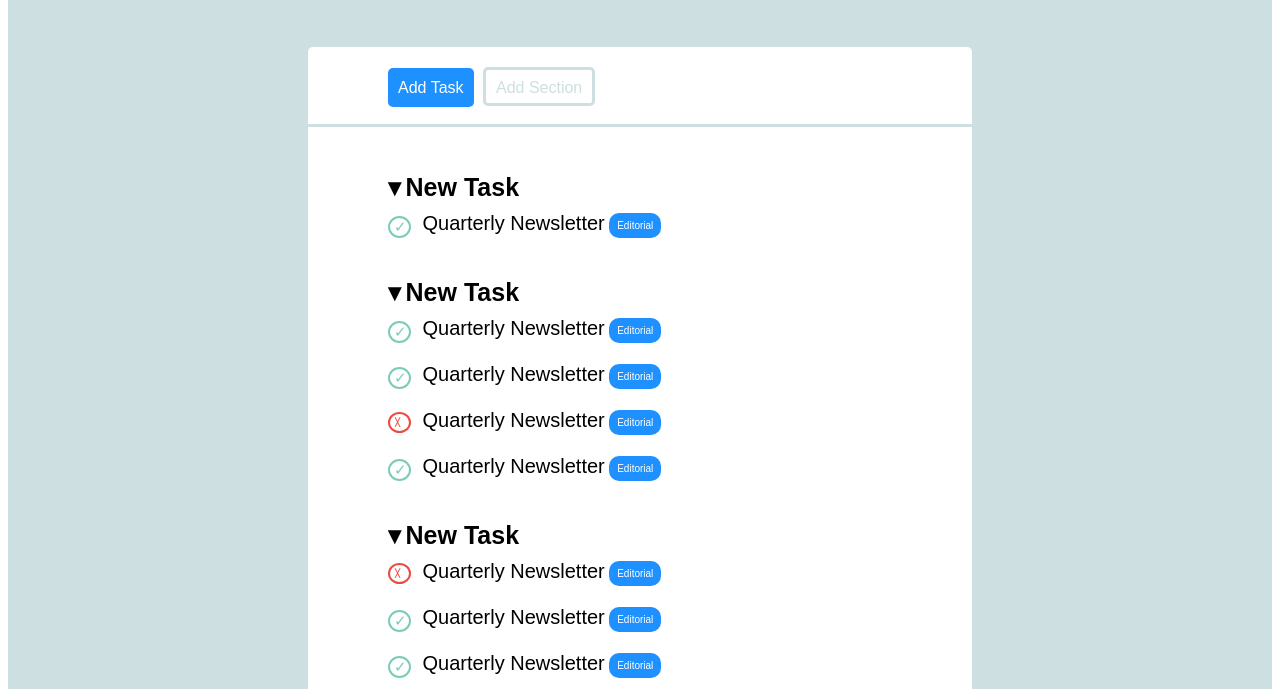
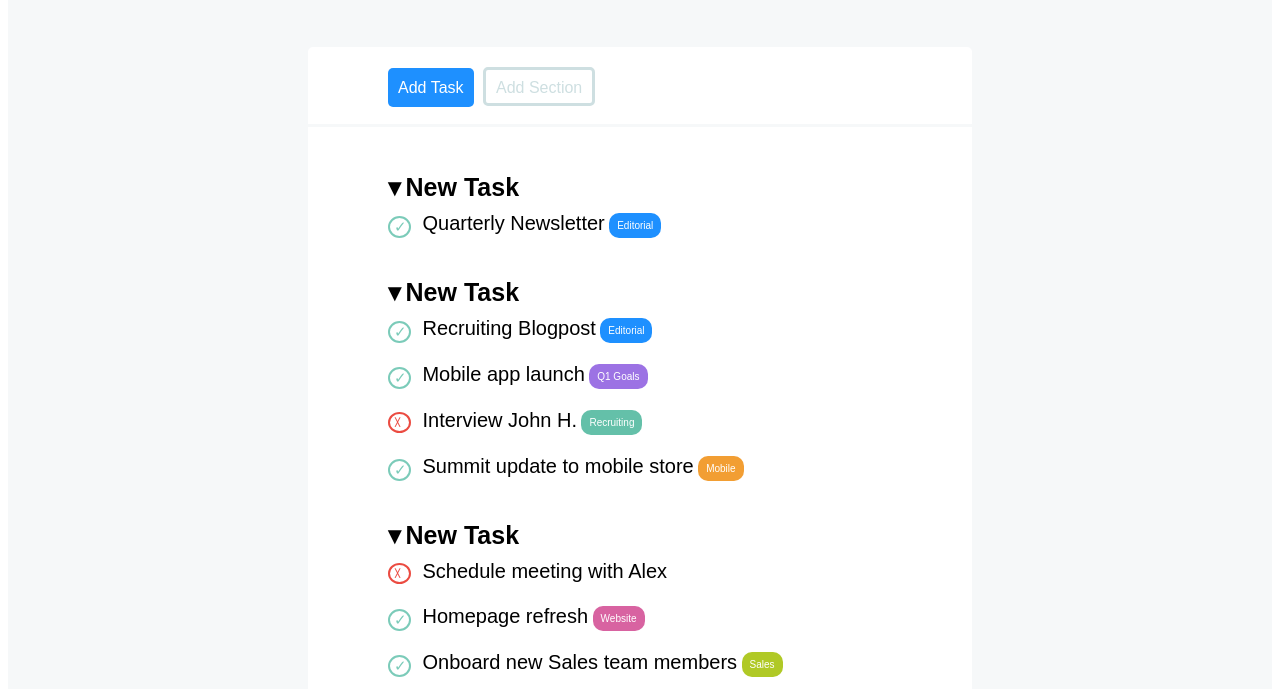
Before and after one commit to MatteoMeneguzzi/html-css-toboolist, a plain HTML site: page index.html in a window 1280 px wide. Shown: the part 111-800 px from the top of the page. Drawn offline with Linux system fonts and the light colour scheme; files whose address does not match are found by name.

Commit message:
complete

```diff
--- a/index.html
+++ b/index.html
@@ -57,26 +57,26 @@
 
         <div class="row">
         <div class="check">&check;</div>
-        <div class="descrip">Quarterly Newsletter</div>
+        <div class="descrip">Recruiting Blogpost</div>
         <div class="editorial">Editorial</div>
         </div>
 
         <div class="row">
         <div class="check">&check;</div>
-        <div class="descrip">Quarterly Newsletter</div>
-        <div class="editorial">Editorial</div>
+        <div class="descrip">Mobile app launch</div>
+        <div class="goals">Q1 Goals</div>
         </div>
 
         <div class="row">
         <div class="remove">&#9587;</div>
-        <div class="descrip">Quarterly Newsletter</div>
-        <div class="editorial">Editorial</div>
+        <div class="descrip">Interview John H.</div>
+        <div class="recruiting">Recruiting</div>
         </div>
 
         <div class="row">
         <div class="check">&check;</div>
-        <div class="descrip">Quarterly Newsletter</div>
-        <div class="editorial">Editorial</div>
+        <div class="descrip">Summit update to mobile store</div>
+        <div class="mobile">Mobile</div>
         </div>
 
 
@@ -86,29 +86,26 @@
 <p class="new-task">
     <div class="title-list-arrow">&#9662; </div><div class="title-list">New Task</div>
 
-    <div class="row">
+    <div class="row-alternative">
         <div class="remove">&#9587;</div>
-        <div class="descrip">Quarterly Newsletter</div>
-        <div class="editorial">Editorial</div>
+        <div class="descrip">Schedule meeting with Alex</div>
         </div>
 
         <div class="row">
         <div class="check">&check;</div>
-        <div class="descrip">Quarterly Newsletter</div>
-        <div class="editorial">Editorial</div>
+        <div class="descrip">Homepage refresh</div>
+        <div class="website">Website</div>
         </div>
 
         <div class="row">
         <div class="check">&check;</div>
-        <div class="descrip">Quarterly Newsletter</div>
-        <div class="editorial">Editorial</div>
+        <div class="descrip">Onboard new Sales team members</div>
+        <div class="sales">Sales</div>
         </div>
-
-
 
         <div class="row">
         <div class="check">&check;</div>
-        <div class="descrip">Quarterly Newsletter</div>
+        <div class="descrip">Review editorial calendar</div>
         <div class="editorial">Editorial</div>
         </div>
 
--- a/style.css
+++ b/style.css
@@ -35,13 +35,13 @@
   main {
       width: 100%;
       height: 1000px;
-    background-color: #cedfe1;
+    background-color: #f6f8f9;
     padding: 50px 300px 20px;
   }
 
   .big {
       width: 100%;
-      height: 100%;
+      height: 80%;
       background-color: #fff;
       border-radius: 5px;
 
@@ -50,7 +50,7 @@
   .add {
       width: 100%;
       height: 80px;
-      border-bottom: 3px solid #cedfe1;
+      border-bottom: 3px solid #f6f8f9;
       padding-left: 80px;
   }
 
@@ -87,6 +87,9 @@
 .row {
     margin-bottom: 20px;
 }
+.row-alternative {
+    margin-bottom: 21px;
+}
 
 .title-list {
     display: inline-block;
@@ -117,6 +120,19 @@
     color: #7bcbb9;
 }
 
+
+.remove {
+    display: inline-block;
+    width: 23px;
+    font-size: 8px;
+    font-weight: 700;
+    padding: 4px 5px;
+    border: 2px solid #eb4b41;
+    border-radius: 50%;
+    color: #eb4b41;
+    vertical-align: 4px;
+}
+
 .descrip {
     display: inline-block;
     margin-left: 7px;
@@ -134,14 +150,55 @@
     vertical-align: 3px;
 }
 
-.remove {
+.goals {
     display: inline-block;
-    width: 23px;
-    font-size: 8px;
-    font-weight: 700;
-    padding: 4px 5px;
-    border: 2px solid #eb4b41;
-    border-radius: 50%;
-    color: #eb4b41;
-    vertical-align: 4px;
+    padding: 7px 8px;
+    background-color: #9c72e4;
+    color: white;
+    font-size: 10px;
+    border-radius: 10px;
+    vertical-align: 3px;
 }
+
+.recruiting {
+    display: inline-block;
+    padding: 7px 8px;
+    background-color: #64c0a9;
+    color: white;
+    font-size: 10px;
+    border-radius: 10px;
+    vertical-align: 3px;
+}
+
+
+.mobile {
+    display: inline-block;
+    padding: 7px 8px;
+    background-color: #f29e33;
+    color: white;
+    font-size: 10px;
+    border-radius: 10px;
+    vertical-align: 3px;
+}
+
+.website {
+    display: inline-block;
+    padding: 7px 8px;
+    background-color: #d863a1
+    ;
+    color: white;
+    font-size: 10px;
+    border-radius: 10px;
+    vertical-align: 3px;
+}
+
+.sales {
+    display: inline-block;
+    padding: 7px 8px;
+    background-color: #b0c926
+    ;
+    color: white;
+    font-size: 10px;
+    border-radius: 10px;
+    vertical-align: 3px;
+}
```
